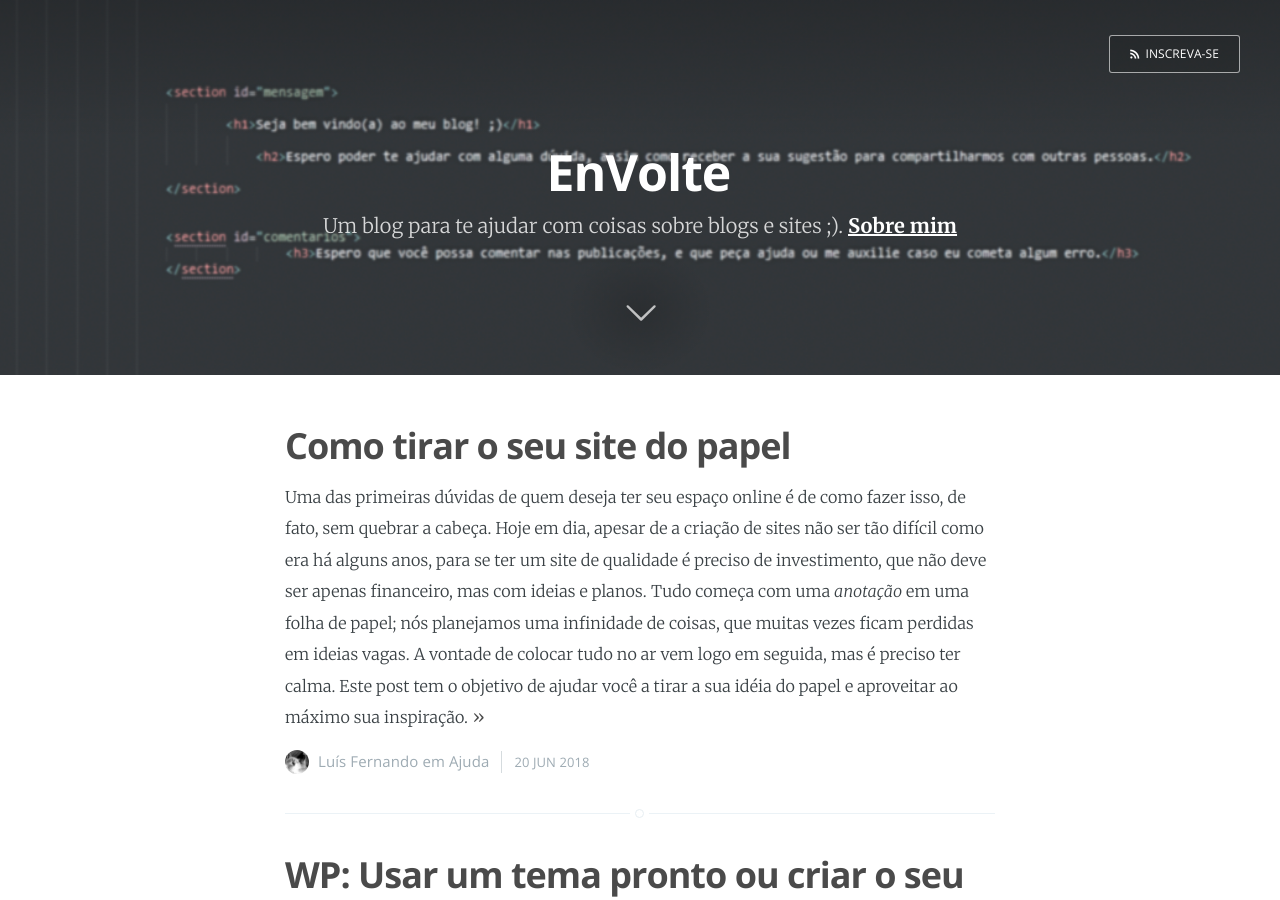
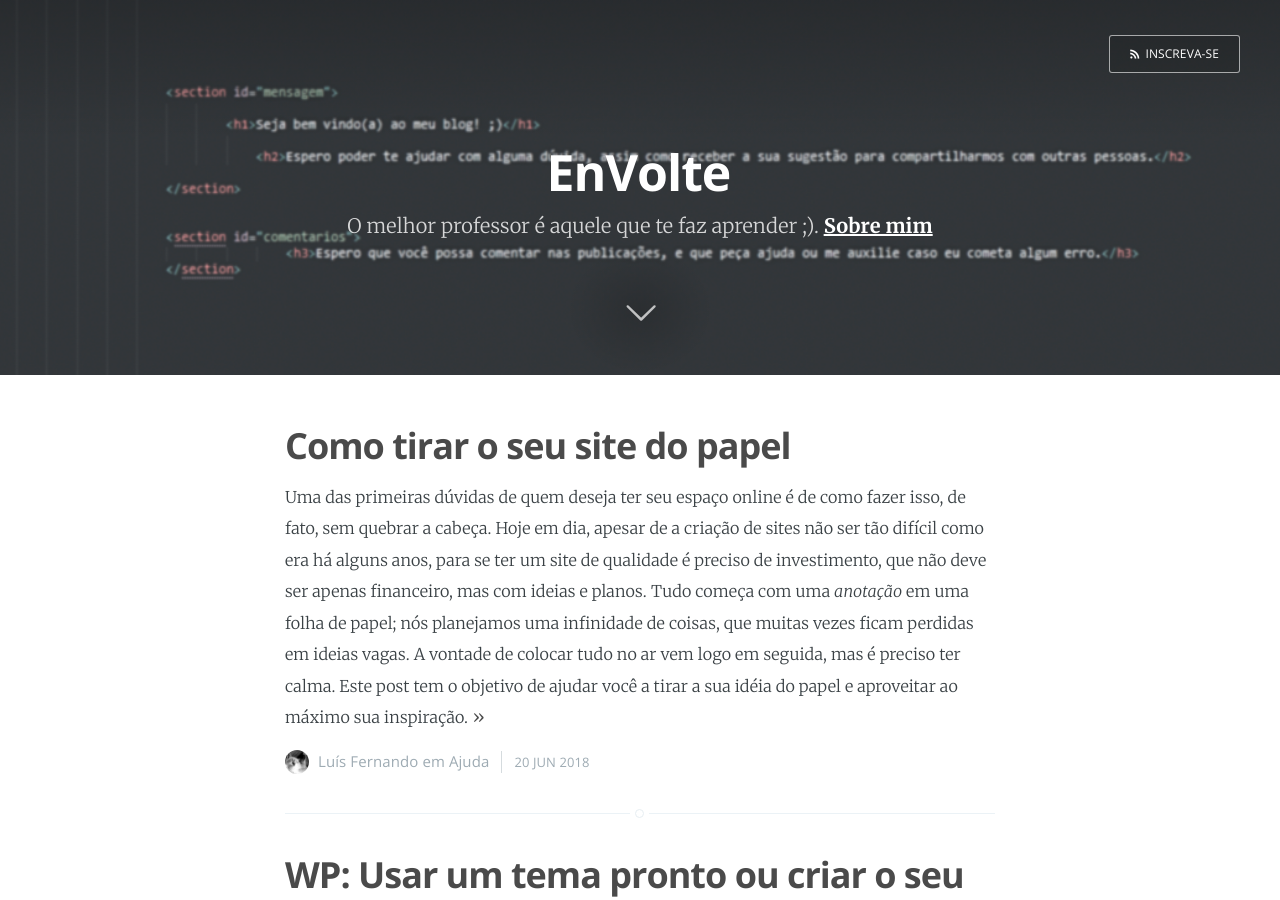
Before and after one commit to EnVolte/envolte.github.io, a Jekyll site: the page built from index.html, in a window 1280 px wide and 900 px high. Built offline with Jekyll 4.4.1, drawn with Linux system fonts in a browser that asks for light colours; the list of posts is cut into pages by our own code.

Commit message:
Update _config.yml

```diff
--- a/_config.yml
+++ b/_config.yml
@@ -1,5 +1,5 @@
 name: EnVolte
-description: Um blog para te ajudar com coisas sobre blogs e sites ;)
+description: O melhor professor é aquele que te faz aprender ;)
 meta_description: "Um blog para te ajudar com coisas sobre blogs e sites ;)"
 
 markdown: kramdown
```
